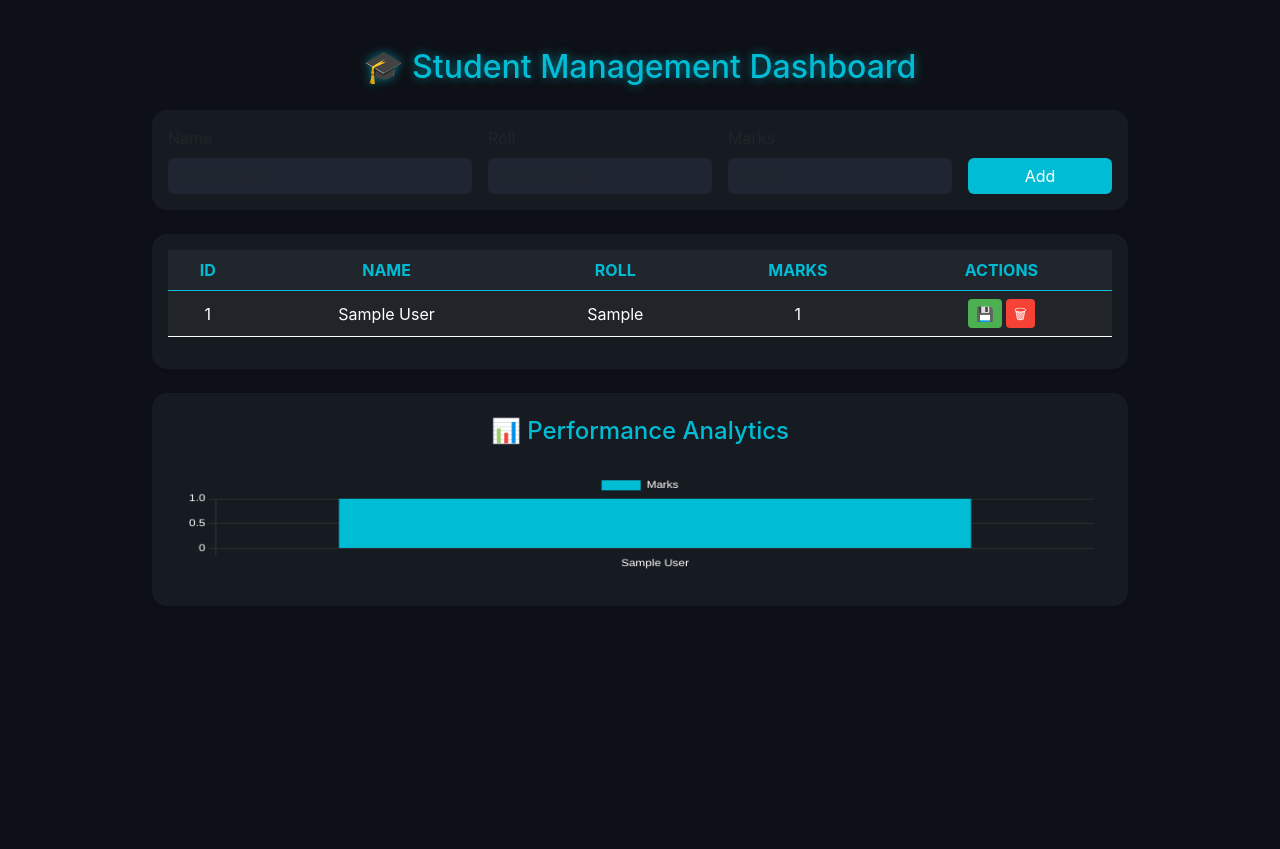
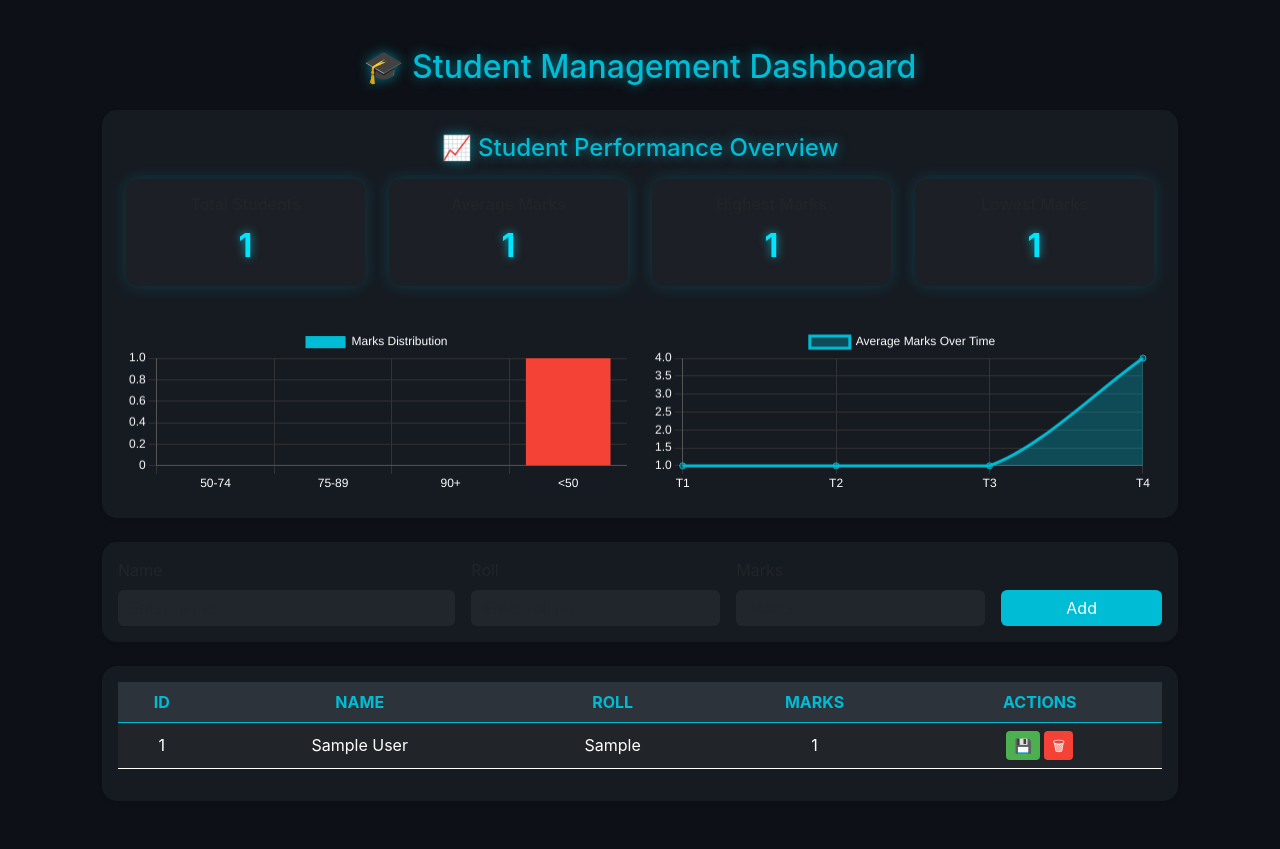
Before and after one commit to AshwinShinu/flask-devops-project, a Flask app: page / in a window 1280 px wide. Before the commit the page ends 569 px from the top, so only its background shows below. Run offline with Flask 3, Linux system fonts and the light colour scheme; tables that the repository leaves empty hold one stand-in row (values such as "Sample post").

Commit message:
NEW DASHBOARD UI🚀

```diff
--- a/app/app.py
+++ b/app/app.py
@@ -74,24 +74,46 @@
             "average": 0,
             "highest": 0,
             "lowest": 0,
-            "distribution": {}
+            "distribution": {"<50": 0, "50-74": 0, "75-89": 0, "90+": 0},
+            "trend": [],
+            "top_students": []
         })
 
     marks = [float(s.marks) for s in students]
+    avg = round(mean(marks), 2)
+    highest = max(marks)
+    lowest = min(marks)
+
     distribution = {
+        "<50": len([m for m in marks if m < 50]),
+        "50-74": len([m for m in marks if 50 <= m < 75]),
+        "75-89": len([m for m in marks if 75 <= m < 90]),
         "90+": len([m for m in marks if m >= 90]),
-        "75-89": len([m for m in marks if 75 <= m < 90]),
-        "50-74": len([m for m in marks if 50 <= m < 75]),
-        "<50": len([m for m in marks if m < 50])
     }
+
+    # 🔹 Generate simple “average marks trend” (demo data)
+    # You can replace this with DB logic if you store timestamps
+    trend = [
+        round(avg - 5 if avg > 5 else avg, 2),
+        round(avg - 2 if avg > 2 else avg, 2),
+        avg,
+        round(avg + 3, 2)
+    ]
+
+    # 🔹 Top 3 performers
+    top_students = sorted(students, key=lambda s: float(s.marks), reverse=True)[:3]
+    top_data = [{"name": s.name, "marks": float(s.marks)} for s in top_students]
 
     return jsonify({
         "count": len(students),
-        "average": round(mean(marks), 2),
-        "highest": max(marks),
-        "lowest": min(marks),
-        "distribution": distribution
+        "average": avg,
+        "highest": highest,
+        "lowest": lowest,
+        "distribution": distribution,
+        "trend": trend,
+        "top_students": top_data
     })
+
 
 if __name__ == "__main__":
     app.run(host="0.0.0.0", port=5000)
--- a/app/templates/index.html
+++ b/app/templates/index.html
@@ -7,25 +7,24 @@
   <link href="https://cdn.jsdelivr.net/npm/bootstrap@5.3.3/dist/css/bootstrap.min.css" rel="stylesheet">
   <script src="https://code.jquery.com/jquery-3.6.4.min.js"></script>
   <script src="https://cdn.jsdelivr.net/npm/chart.js"></script>
-
   <style>
     body {
       background-color: #0d1117;
-            color: #ffffff;
+      color: #fff;
       font-family: 'Inter', sans-serif;
     }
     .container {
-            max-width: 1000px;
+      max-width: 1100px;
     }
     .card {
       background-color: #161b22;
       border: none;
       border-radius: 15px;
-            box-shadow: 0 4px 20px rgba(0, 0, 0, 0.5);
+      box-shadow: 0 4px 25px rgba(0, 0, 0, 0.4);
     }
     .form-control, .table {
-            background-color: #1f2631;
-            color: #ffffff;
+      background-color: #21262d;
+      color: #fff;
       border: none;
     }
     .form-control:focus {
@@ -38,16 +37,12 @@
     }
     .btn-primary:hover {
       background-color: #0097a7;
-            box-shadow: 0 0 10px #00bcd4;
+      box-shadow: 0 0 12px #00bcd4;
     }
     .table th {
-            background-color: #21262d;
+      background-color: #2d333b;
       color: #00bcd4;
       text-transform: uppercase;
-        }
-        .table td {
-            vertical-align: middle;
-            color: #ffffff;
     }
     .btn-success {
       background-color: #4caf50;
@@ -65,17 +60,29 @@
       background-color: #e53935;
       box-shadow: 0 0 8px #f44336;
     }
-        h2 {
+    h2, h4 {
       color: #00bcd4;
-            text-shadow: 0 0 10px rgba(0,188,212,0.6);
+      text-shadow: 0 0 12px rgba(0,188,212,0.6);
     }
     tr:hover {
-            background-color: #1f2933;
+      background-color: #1f242c;
     }
-        canvas {
-            background: #161b22;
+    /* Stats cards */
+    .stat-card {
+      background-color: #1c1f25;
       border-radius: 12px;
-            padding: 10px;
+      transition: all 0.3s ease;
+      box-shadow: 0 0 15px rgba(0, 188, 212, 0.2);
+    }
+    .stat-card:hover {
+      transform: translateY(-4px);
+      box-shadow: 0 0 20px rgba(0, 188, 212, 0.4);
+    }
+    .stat-value {
+      font-size: 2rem;
+      font-weight: bold;
+      color: #00e5ff;
+      text-shadow: 0 0 10px rgba(0,229,255,0.7);
     }
   </style>
 </head>
@@ -83,6 +90,41 @@
 <body>
 <div class="container py-5">
   <h2 class="text-center mb-4">🎓 Student Management Dashboard</h2>
+
+  <!-- 📊 Analytics Dashboard -->
+  <div class="card shadow-sm p-4 mb-4">
+    <h4 class="text-center mb-3">📈 Student Performance Overview</h4>
+    <div class="row text-center mb-4">
+      <div class="col-md-3 mb-3">
+        <div class="p-3 stat-card">
+          <h6>Total Students</h6>
+          <div class="stat-value" id="count">0</div>
+        </div>
+      </div>
+      <div class="col-md-3 mb-3">
+        <div class="p-3 stat-card">
+          <h6>Average Marks</h6>
+          <div class="stat-value" id="average">0</div>
+        </div>
+      </div>
+      <div class="col-md-3 mb-3">
+        <div class="p-3 stat-card">
+          <h6>Highest Marks</h6>
+          <div class="stat-value" id="highest">0</div>
+        </div>
+      </div>
+      <div class="col-md-3 mb-3">
+        <div class="p-3 stat-card">
+          <h6>Lowest Marks</h6>
+          <div class="stat-value" id="lowest">0</div>
+        </div>
+      </div>
+    </div>
+    <div class="row">
+      <div class="col-md-6"><canvas id="marksChart" height="100"></canvas></div>
+      <div class="col-md-6"><canvas id="trendChart" height="100"></canvas></div>
+    </div>
+  </div>
 
   <!-- Add Student Form -->
   <div class="card shadow-sm mb-4 p-3">
@@ -106,7 +148,7 @@
   </div>
 
   <!-- Student Table -->
-    <div class="card shadow-sm p-3 mb-4">
+  <div class="card shadow-sm p-3">
     <table class="table table-dark table-hover text-center align-middle" id="studentsTable">
       <thead>
         <tr>
@@ -120,15 +162,15 @@
       <tbody></tbody>
     </table>
   </div>
-
-    <!-- Analytics Chart -->
-    <div class="card shadow-sm p-4">
-        <h4 class="mb-3 text-center" style="color:#00bcd4;">📊 Performance Analytics</h4>
-        <canvas id="marksChart" height="120"></canvas>
-    </div>
 </div>
 
 <script>
+let marksChart, trendChart;
+
+// Brighter chart defaults
+Chart.defaults.color = "#ffffff";
+Chart.defaults.borderColor = "#555";
+
 function loadStudents() {
   $.get("/api/students", function(data) {
     const tbody = $("#studentsTable tbody");
@@ -147,7 +189,84 @@
         </tr>
       `);
     });
-        updateChart(data);
+  });
+}
+
+function loadStats() {
+  $.get("/api/stats", function(data) {
+    $("#count").text(data.count);
+    $("#average").text(data.average);
+    $("#highest").text(data.highest);
+    $("#lowest").text(data.lowest);
+
+    const dist = data.distribution;
+    const labels = Object.keys(dist);
+    const values = Object.values(dist);
+
+    // Bar chart for marks distribution
+    if (marksChart) {
+      marksChart.data.labels = labels;
+      marksChart.data.datasets[0].data = values;
+      marksChart.update();
+    } else {
+      const ctx = document.getElementById("marksChart").getContext("2d");
+      marksChart = new Chart(ctx, {
+        type: "bar",
+        data: {
+          labels: labels,
+          datasets: [{
+            label: "Marks Distribution",
+            data: values,
+            backgroundColor: ["#00bcd4", "#4caf50", "#ffeb3b", "#f44336"]
+          }]
+        },
+        options: {
+          plugins: {
+            legend: { labels: { color: "#fff" } }
+          },
+          scales: {
+            x: { ticks: { color: "#fff" }, grid: { color: "#333" } },
+            y: { ticks: { color: "#fff" }, grid: { color: "#333" } }
+          }
+        }
+      });
+    }
+
+    // Line chart for average marks trend
+    const avgTrend = data.trend || [];
+    const trendLabels = avgTrend.map((_, i) => `T${i+1}`);
+    const trendValues = avgTrend;
+
+    if (trendChart) {
+      trendChart.data.labels = trendLabels;
+      trendChart.data.datasets[0].data = trendValues;
+      trendChart.update();
+    } else {
+      const ctx2 = document.getElementById("trendChart").getContext("2d");
+      trendChart = new Chart(ctx2, {
+        type: "line",
+        data: {
+          labels: trendLabels,
+          datasets: [{
+            label: "Average Marks Over Time",
+            data: trendValues,
+            borderColor: "#00bcd4",
+            backgroundColor: "rgba(0,188,212,0.3)",
+            tension: 0.3,
+            fill: true
+          }]
+        },
+        options: {
+          plugins: {
+            legend: { labels: { color: "#fff" } }
+          },
+          scales: {
+            x: { ticks: { color: "#fff" }, grid: { color: "#333" } },
+            y: { ticks: { color: "#fff" }, grid: { color: "#333" } }
+          }
+        }
+      });
+    }
   });
 }
 
@@ -165,7 +284,7 @@
     data: JSON.stringify(student),
     success: function() {
       $("#studentForm")[0].reset();
-            loadStudents();
+      reloadAll();
     }
   });
 });
@@ -177,8 +296,7 @@
     url: `/api/students/${id}`,
     type: "DELETE",
     success: function() {
-            row.fadeOut(400, () => row.remove());
-            loadStudents();
+      row.fadeOut(400, () => { row.remove(); loadStats(); });
     }
   });
 });
@@ -199,45 +317,20 @@
     success: function() {
       row.addClass("table-success");
       setTimeout(() => row.removeClass("table-success"), 1000);
-            loadStudents();
+      loadStats();
     }
   });
 });
 
-let chart;
-function updateChart(students) {
-    const ctx = document.getElementById("marksChart").getContext("2d");
-    const labels = students.map(s => s.name);
-    const marks = students.map(s => s.marks);
-
-    if (chart) chart.destroy();
-
-    Chart.defaults.color = "#ffffff";
-    Chart.defaults.borderColor = "#333";
-
-    chart = new Chart(ctx, {
-        type: "bar",
-        data: {
-            labels: labels,
-            datasets: [{
-                label: "Marks",
-                data: marks,
-                backgroundColor: "#00bcd4"
-            }]
-        },
-        options: {
-            plugins: {
-                legend: { labels: { color: "#ffffff" } }
-            },
-            scales: {
-                x: { ticks: { color: "#ffffff" } },
-                y: { ticks: { color: "#ffffff" } }
-            }
-        }
-    });
+function reloadAll() {
+  loadStudents();
+  loadStats();
 }
 
-$(document).ready(loadStudents);
+$(document).ready(() => {
+  reloadAll();
+  setInterval(loadStats, 10000);
+});
 </script>
 </body>
 </html>
```
Lines whose indentation alone changed are shown as unchanged.
